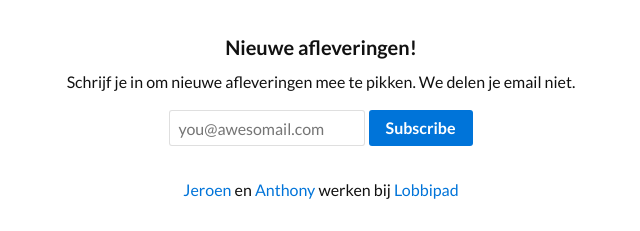
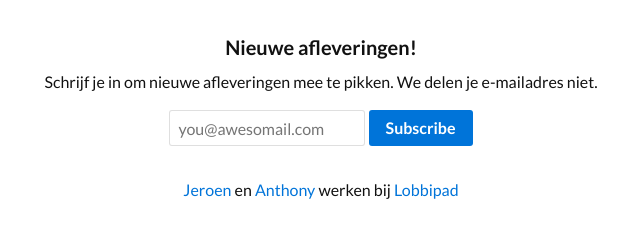
Before and after one commit to digideskio/carpool.chat, a website: page index.html in a window 1280 px wide. Shown: the part 753-984 px from the top of the page, 319-959 px from the left. Drawn offline with Linux system fonts and the light colour scheme; a script that the page names is missing.

Commit message:
Update index.html

```diff
--- a/index.html
+++ b/index.html
@@ -27,7 +27,7 @@
 
     <section>
       <h2 class='h3'>Nieuwe afleveringen!</h2>
-      <p>Schrijf je in om nieuwe afleveringen mee te pikken. We delen je email niet.</p>
+      <p>Schrijf je in om nieuwe afleveringen mee te pikken. We delen je e-mailadres niet.</p>
 
       <!-- mailChimp signup form -->
         <div id="mc_embed_signup">
```
